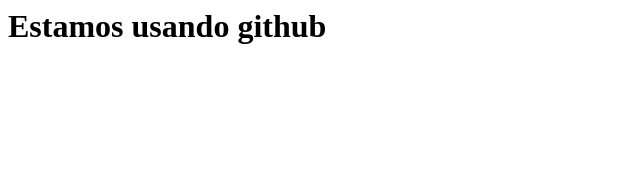
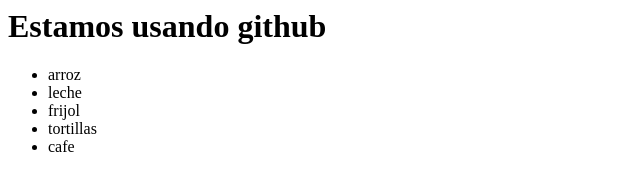
Before and after one commit to fcoking/Practica, a plain HTML site: page index.html in a window 1280 px wide. Shown: the whole page, without its empty margins (0-640 px from the left). Drawn offline with Linux system fonts and the light colour scheme.

Commit message:
articulos nuevos

```diff
--- a/index.html
+++ b/index.html
@@ -4,5 +4,12 @@
 </head>
 <body>
 	<h1>Estamos usando github </h1>
+
+	<ul>
+		<li>arroz</li>
+		<li>leche</li>
+		<li>frijol</li>
+		<li>tortillas</li>
+		<li>cafe</li>
 </body>
 </html>
```
